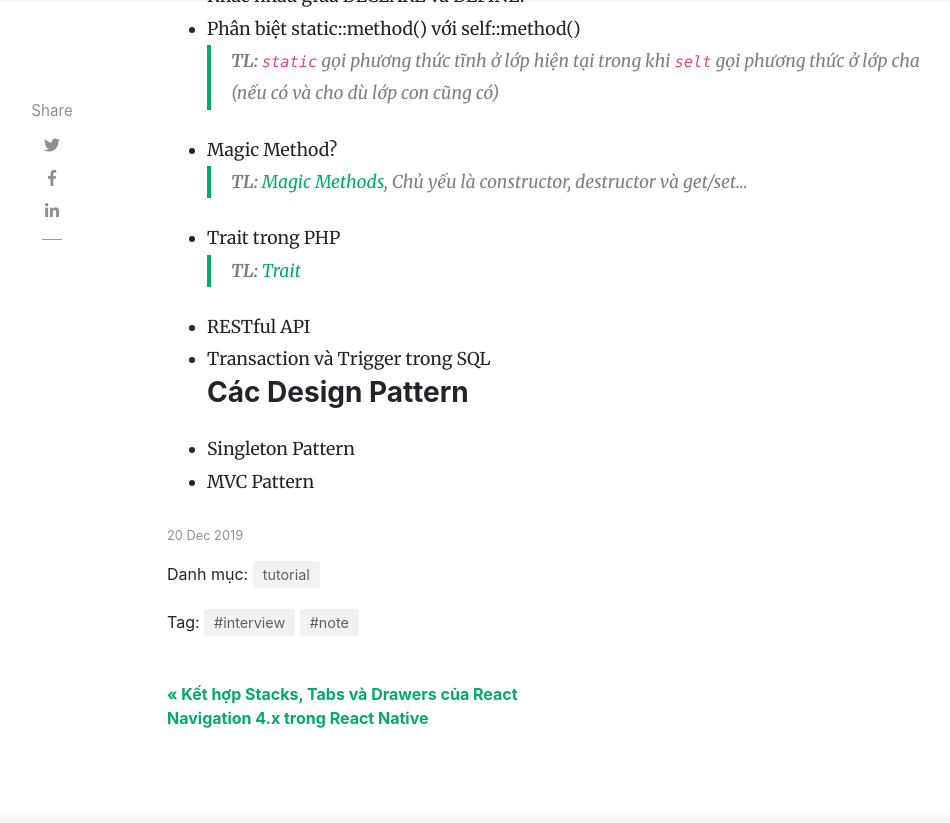
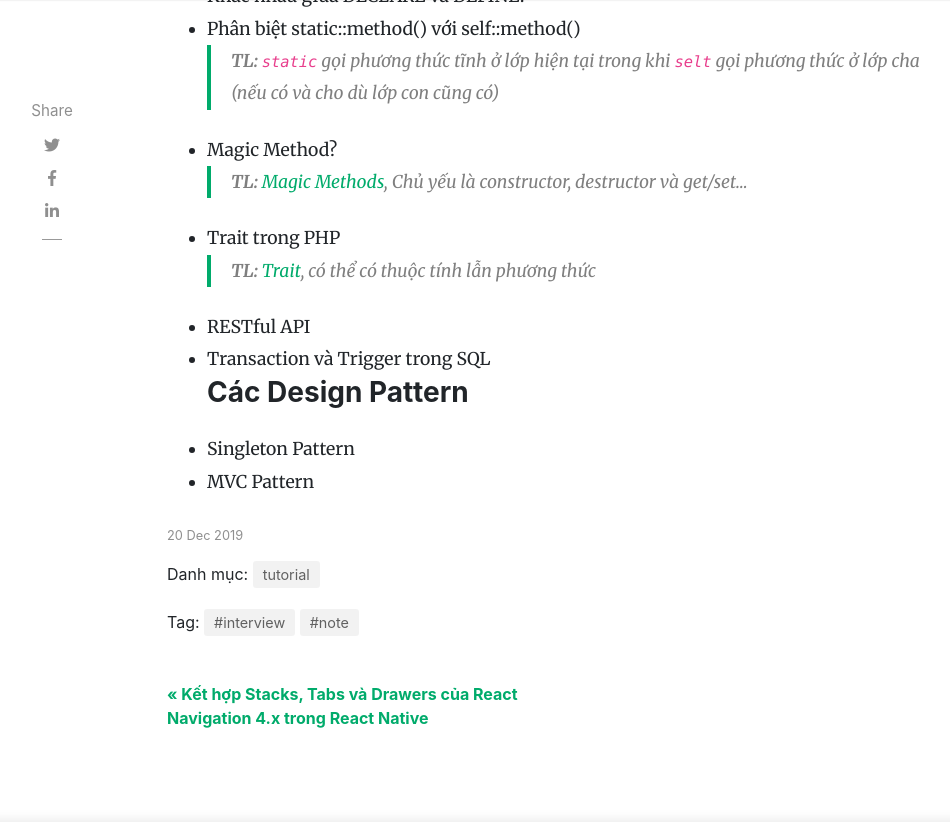
Before and after one commit to tuitucode/tuitucode.github.io, a Jekyll site: the page built from _posts/2019-12-20-kinh-nghiem-phong-van.md, in a window 1280 px wide and 900 px high, scrolled down 1763 px, cut to the strip 0-823 px from the top of the window. Shown: the whole strip, without its empty margins (118-1068 px from the left). Built offline with Jekyll 4.4.1, drawn with Linux system fonts in a browser that asks for light colours; nearby versions of some CDN libraries; comment, search, counter and statistics services are not loaded.

Commit message:
Update 2019-12-20-kinh-nghiem-phong-van.md

```diff
--- a/_posts/2019-12-20-kinh-nghiem-phong-van.md
+++ b/_posts/2019-12-20-kinh-nghiem-phong-van.md
@@ -35,7 +35,7 @@
 - Magic Method?
 > **TL:** [Magic Methods](https://dzone.com/articles/9-magic-methods-php-0), Chủ yếu là constructor, destructor và get/set...
 - Trait trong PHP
-> **TL:** [Trait](https://viblo.asia/p/lap-trinh-huong-doi-tuong-voi-php-va-nhung-dieu-can-biet-phan-2-Eb85oXq0K2G)
+> **TL:** [Trait](https://viblo.asia/p/lap-trinh-huong-doi-tuong-voi-php-va-nhung-dieu-can-biet-phan-2-Eb85oXq0K2G), có thể có thuộc tính lẫn phương thức
 - RESTful API
 - Transaction và Trigger trong SQL
 ### Các Design Pattern
```
